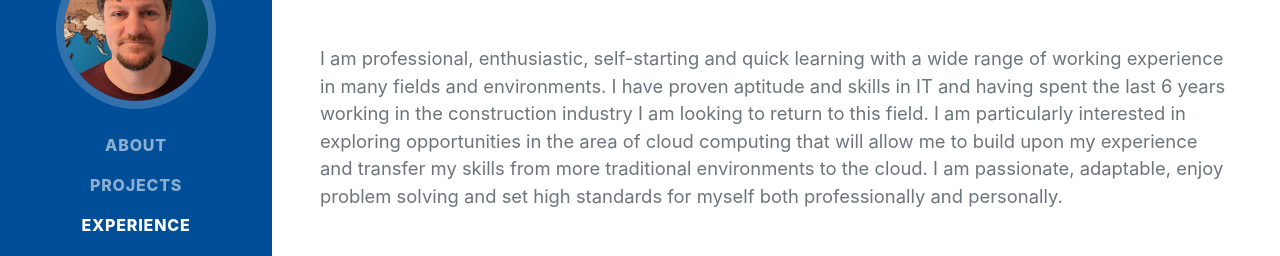
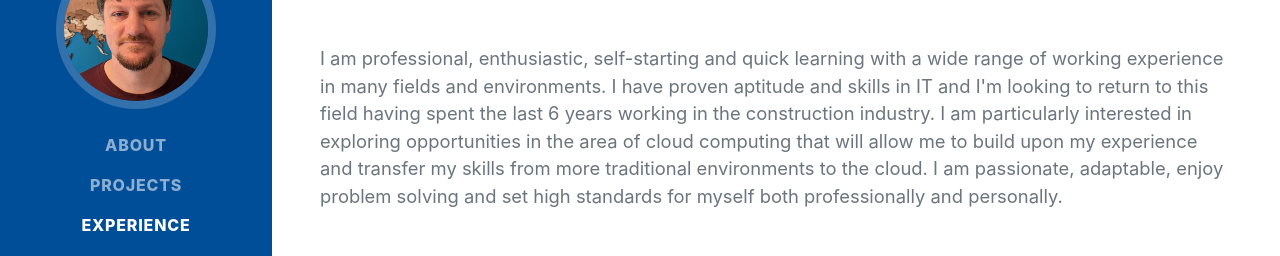
Before and after one commit to al-duncan/azure_crc_frontend, a plain HTML site: page index.html in a window 1280 px wide. Shown: the part 287-543 px from the top of the page. Drawn offline with nearby package versions, Linux system fonts and the light colour scheme; no server answers; a web font is replaced by a local one.

Commit message:
amendments

```diff
--- a/index.html
+++ b/index.html
@@ -51,7 +51,7 @@
                         <a class="social-icon" href="https://twitter.com/al_duncan"><i class="fab fa-twitter"></i></a>
                         <a class="social-icon" href="assets/pdf/Al-Duncan-CV.pdf"><i class="fab fa-solid fa-file-pdf"></i></a>
                     </div>
-                    <p class="lead mb-5">I am professional, enthusiastic, self-starting and quick learning with a wide range of working experience in many fields and environments. I have proven aptitude and skills in IT and having spent the last 6 years working in the construction industry I am looking to return to this field. I am particularly interested in exploring opportunities in the area of cloud computing that will allow me to build upon my experience and transfer my skills from more traditional environments to the cloud. I am passionate, adaptable, enjoy problem solving and set high standards for myself both professionally and personally.</p>
+                    <p class="lead mb-5">I am professional, enthusiastic, self-starting and quick learning with a wide range of working experience in many fields and environments. I have proven aptitude and skills in IT and I'm looking to return to this field having spent the last 6 years working in the construction industry. I am particularly interested in exploring opportunities in the area of cloud computing that will allow me to build upon my experience and transfer my skills from more traditional environments to the cloud. I am passionate, adaptable, enjoy problem solving and set high standards for myself both professionally and personally.</p>
                     <div class="subheading mb-1">Certifications:</div>
                     <a href="https://www.credly.com/badges/3fa47251-b87f-4c86-9217-c5ee73ccf447/public_url"><img class="mb-5" src="assets/img/microsoft-certified-azure-fundamentals.png" alt="..." /></a>
                     <div class="subheading mb-1">Skills:</div>
```
